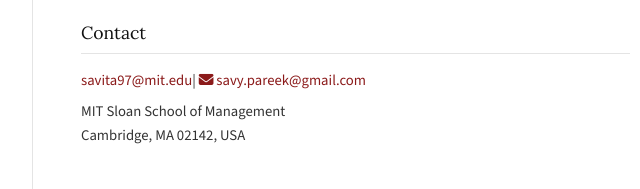
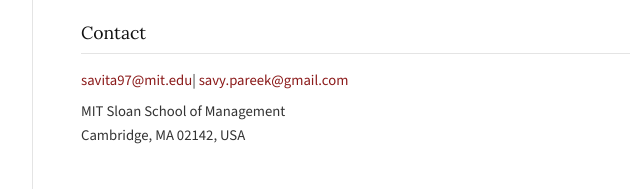
Before and after one commit to savitapareek/savitapareek.github.io, a plain HTML site: page index.html in a window 1280 px wide. Shown: the part 2066-2255 px from the top of the page, 456-1096 px from the left. Drawn offline with nearby package versions, Linux system fonts and the light colour scheme.

Commit message:
Update index.html

```diff
--- a/index.html
+++ b/index.html
@@ -455,7 +455,7 @@
       <h2>Contact</h2>
       <div class="contact">
         <p><a href="mailto:savita97@mit.edu">savita97@mit.edu</a>|
-<a href="mailto:savy.pareek@gmail.com"><i class="fas fa-envelope"></i> savy.pareek@gmail.com</a></p>
+<a href="mailto:savy.pareek@gmail.com"> savy.pareek@gmail.com</a></p>
         <p>MIT Sloan School of Management<br>Cambridge, MA 02142, USA</p>
       </div>
     </section>
```
